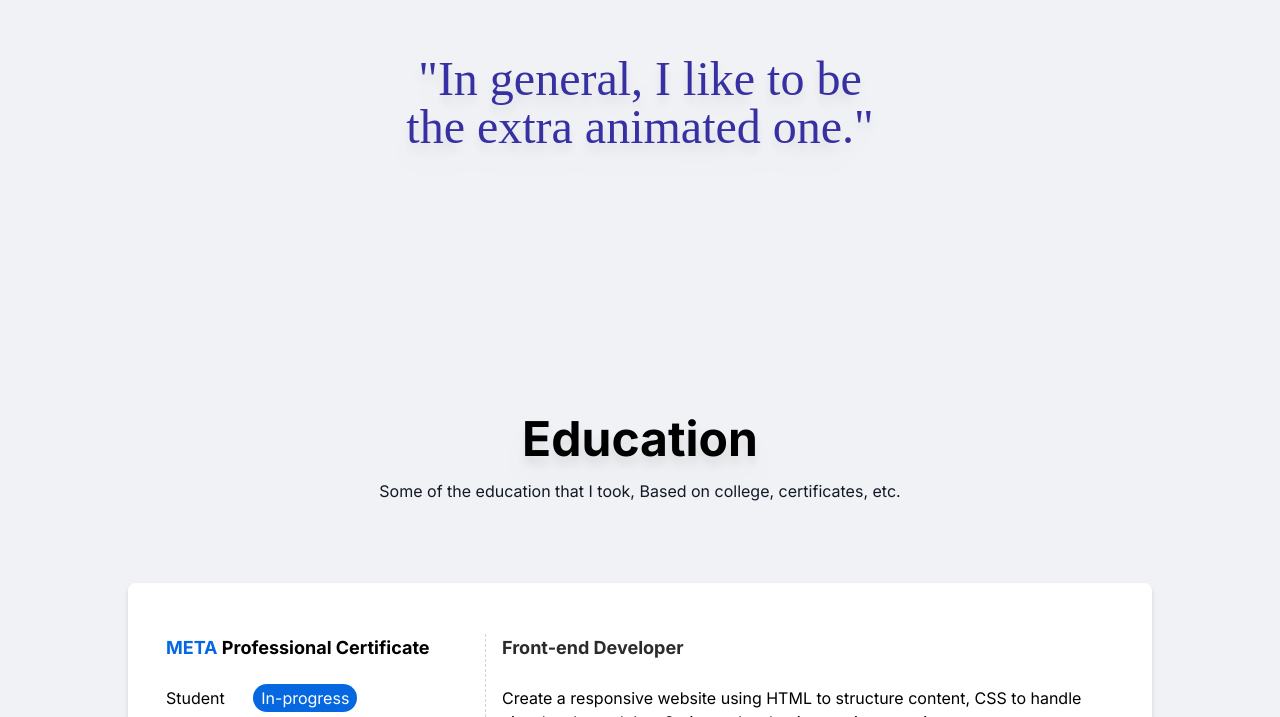
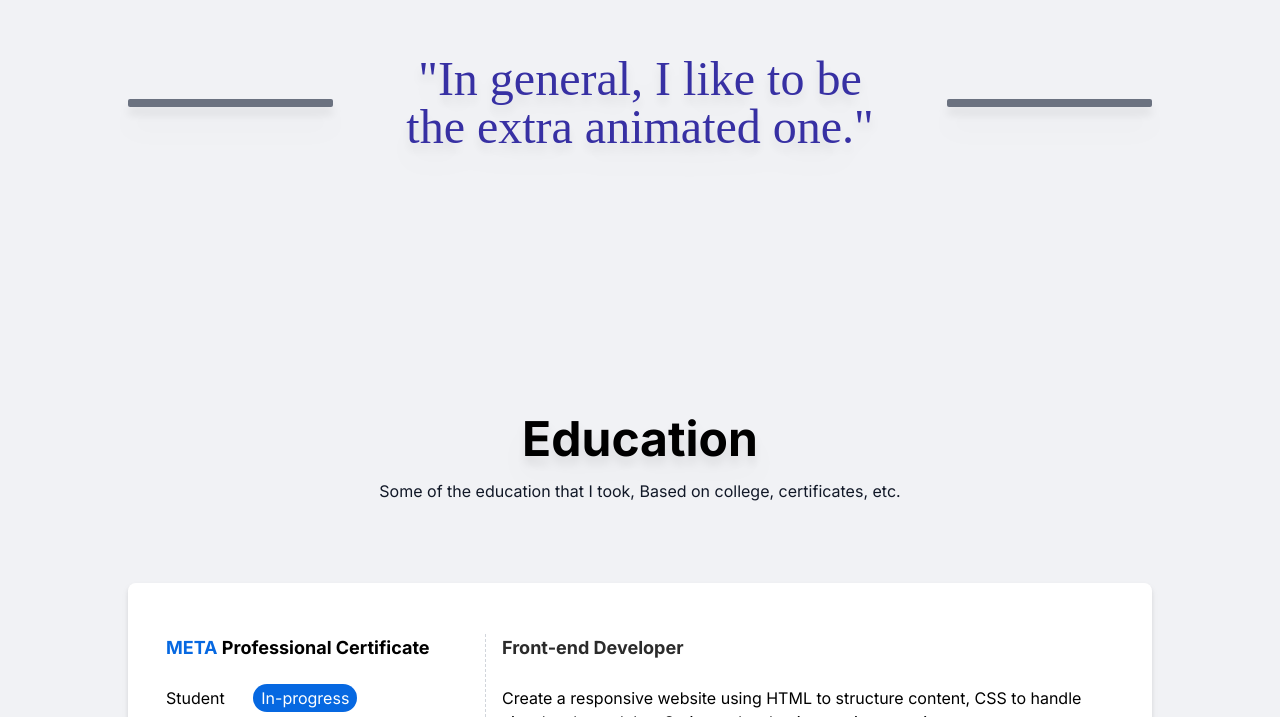
Before and after one commit to KaioMarxDEV/mysite, a React (Vite) app: page / in a window 1280 px wide. Shown: the part 2083-2800 px from the top of the page. Built offline with nearby package versions, Linux system fonts and the light colour scheme; a web font is replaced by a local one.

Commit message:
feat: add side bars to quote

```diff
--- a/src/App.tsx
+++ b/src/App.tsx
@@ -15,7 +15,7 @@ export function App() {
       <section className="scroll-mt-8" id="home">
         <Greetings />
       </section>
-      <div className="mt-56 flex flex-row items-center justify-between rounded-lg drop-shadow-xl">
+      <div className="mt-56 flex flex-row items-center justify-between drop-shadow-xl">
         <div className="h-2 w-1/3 bg-gray-500 rounded-sm" />
         <h3 className="w-full text-center font-calis text-5xl text-indigo-800">
           "Do what you LOVE<br />
@@ -26,11 +26,13 @@ export function App() {
       <section className="scroll-mt-8" id="skills">
         <Skills />
       </section>
-      <div className="flex flex-col items-center drop-shadow-xl">
-        <h3 className="my-10 text-center mx-auto font-calis text-5xl text-indigo-800">
+      <div className="flex flex-row items-center justify-between drop-shadow-xl">
+        <div className="h-2 w-1/3 bg-gray-500 rounded-sm" />
+        <h3 className="w-full my-10 text-center mx-auto font-calis text-5xl text-indigo-800">
           "In general, I like to be <br />
           the extra animated one."
         </h3>
+        <div className="h-2 w-1/3 bg-gray-500 rounded-sm" />
       </div>
       <section className="scroll-mt-8" id="education">
         <Education />
--- a/src/Components/Contact/index.tsx
+++ b/src/Components/Contact/index.tsx
@@ -88,7 +88,7 @@ export function Contact() {
   }
 
   return (
-    <div className="my-36 max-w-full backdrop-blur-md drop-shadow-md rounded-lg flex flex-col items-center justify-center py-28">
+    <div className="my-24 max-w-full backdrop-blur-md drop-shadow-md rounded-lg flex flex-col items-center justify-center py-28">
       <div className="max-w-[40rem] flex flex-col items-center">
         <strong className="text-4xl text-center leading-6 block">
           Interested{' '}
@@ -99,7 +99,7 @@ export function Contact() {
         </strong>
         <span className="mt-4 text-xl text-center block">
           On the lookout for a fast learner developer that shows passion in their work?
-          Are you interested in collaborating? I'd love to hear from you!
+           I'd love to hear from you!
         </span>
         <button onClick={handleModalOpen} className="mt-8 w-1/2 px-8 py-3 cursor-pointer rounded-3xl font-semibold text-center text-my-blue border border-my-blue hover:bg-my-blue hover:text-white hover:border-0 transition">
           Email Me
--- /dev/null
+++ b/src/utils/projects.ts
@@ -0,0 +1,3 @@
+export default [
+  { id: 1, img: '', title: '', desc: '',  }
+]
```
